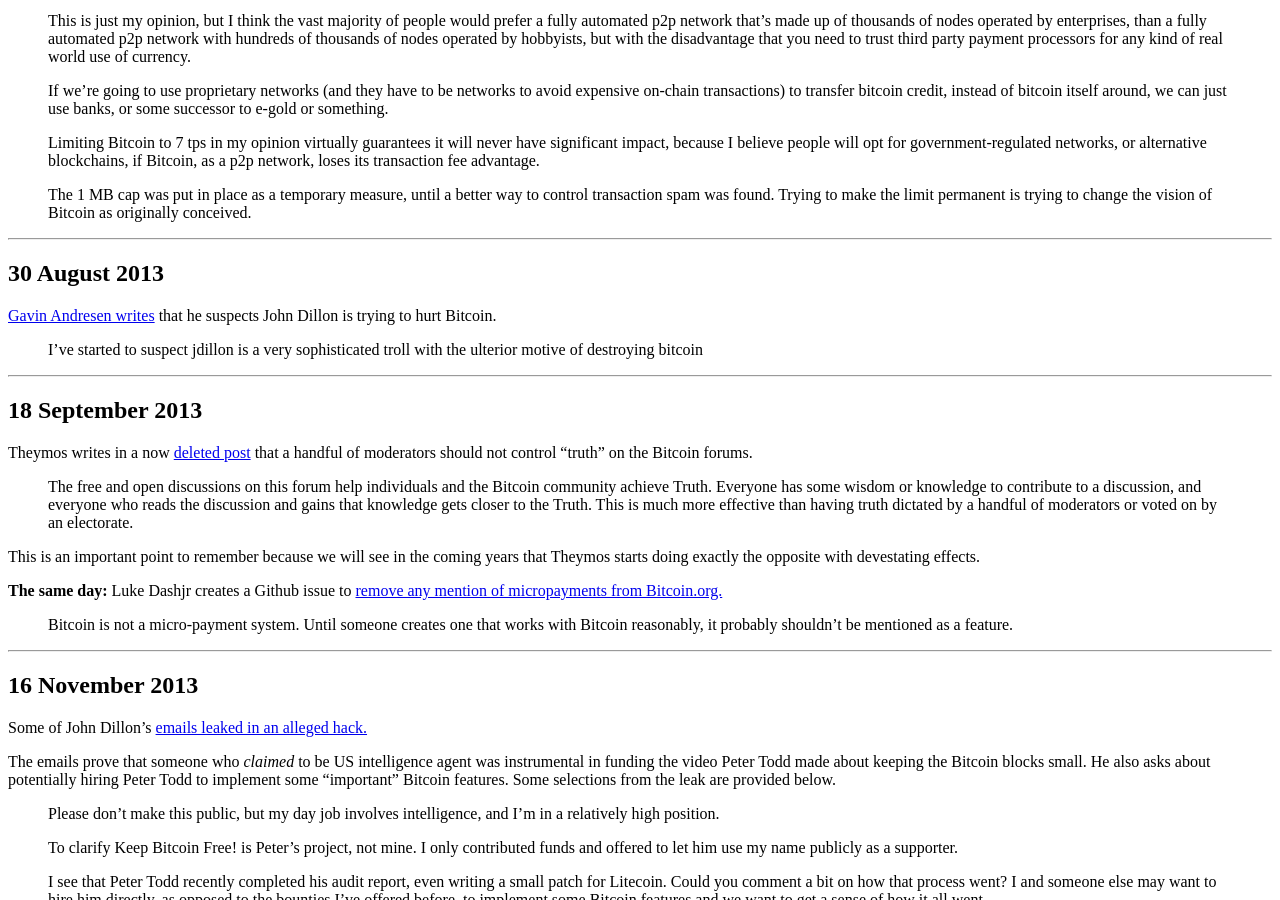
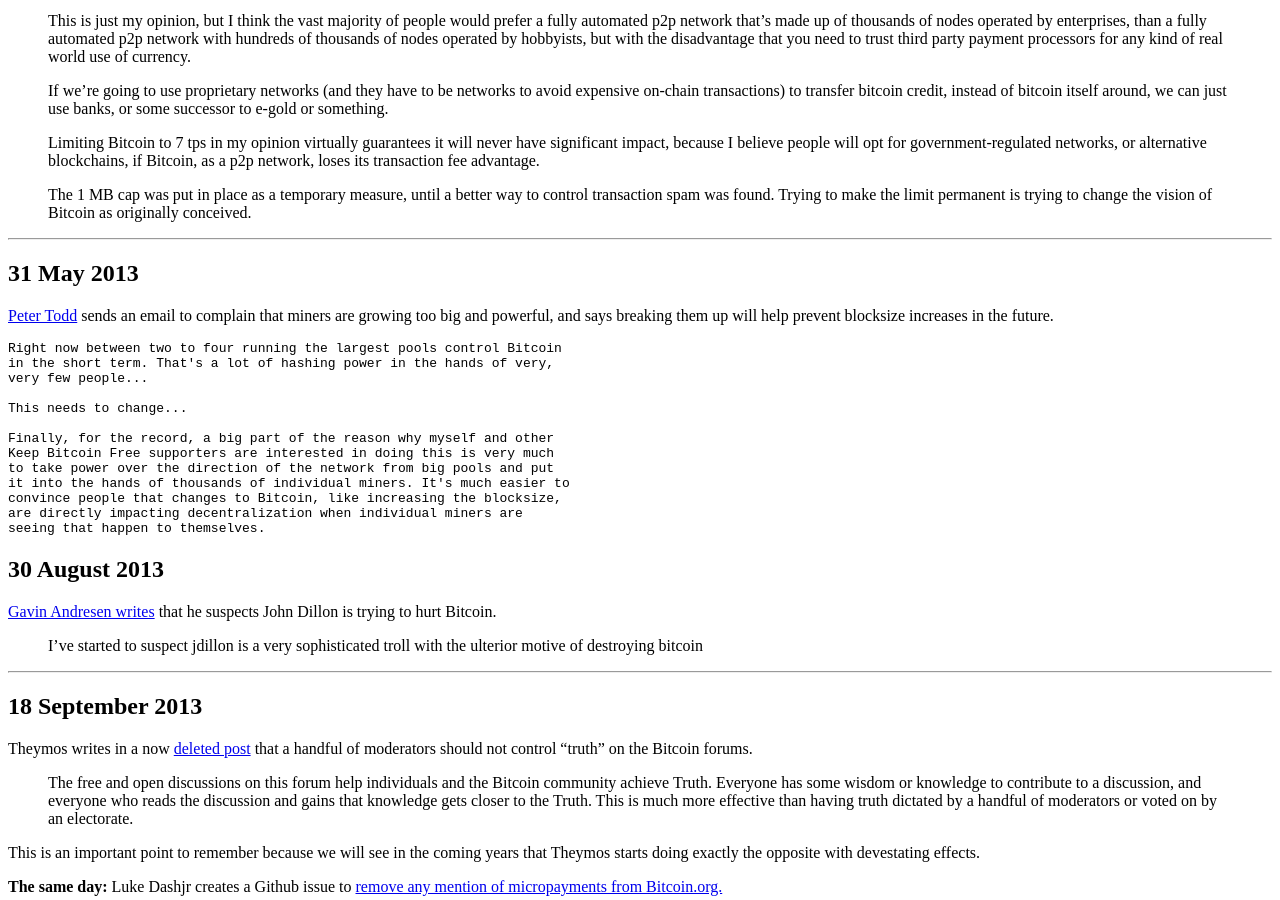
Before and after one commit to derykmakgill/website, a Jekyll site: the page built from testbtc.md, in a window 1280 px wide and 900 px high, scrolled down 16630 px. Built offline with Jekyll 4.4.1, drawn with Linux system fonts in a browser that asks for light colours; a script that is not in the unit is left out.

Commit message:
Update testbtc.md

````diff
--- a/testbtc.md
+++ b/testbtc.md
@@ -1008,6 +1008,26 @@
 
 ---
 
+## 31 May 2013
+
+[Peter Todd](https://lists.linuxfoundation.org/pipermail/bitcoin-dev/2013-May/002683.html) sends an email to complain that miners are growing too big and powerful, and says breaking them up will help prevent blocksize increases in the future.
+
+```
+Right now between two to four running the largest pools control Bitcoin
+in the short term. That's a lot of hashing power in the hands of very,
+very few people...
+
+This needs to change...
+
+Finally, for the record, a big part of the reason why myself and other
+Keep Bitcoin Free supporters are interested in doing this is very much
+to take power over the direction of the network from big pools and put
+it into the hands of thousands of individual miners. It's much easier to
+convince people that changes to Bitcoin, like increasing the blocksize,
+are directly impacting decentralization when individual miners are
+seeing that happen to themselves.
+```
+
 ## 30 August 2013
 
 [Gavin Andresen writes](http://azure.erisian.com.au/~aj/tmp/irc/log-2013-08-30.html) that he suspects John Dillon is trying to hurt Bitcoin.
````
